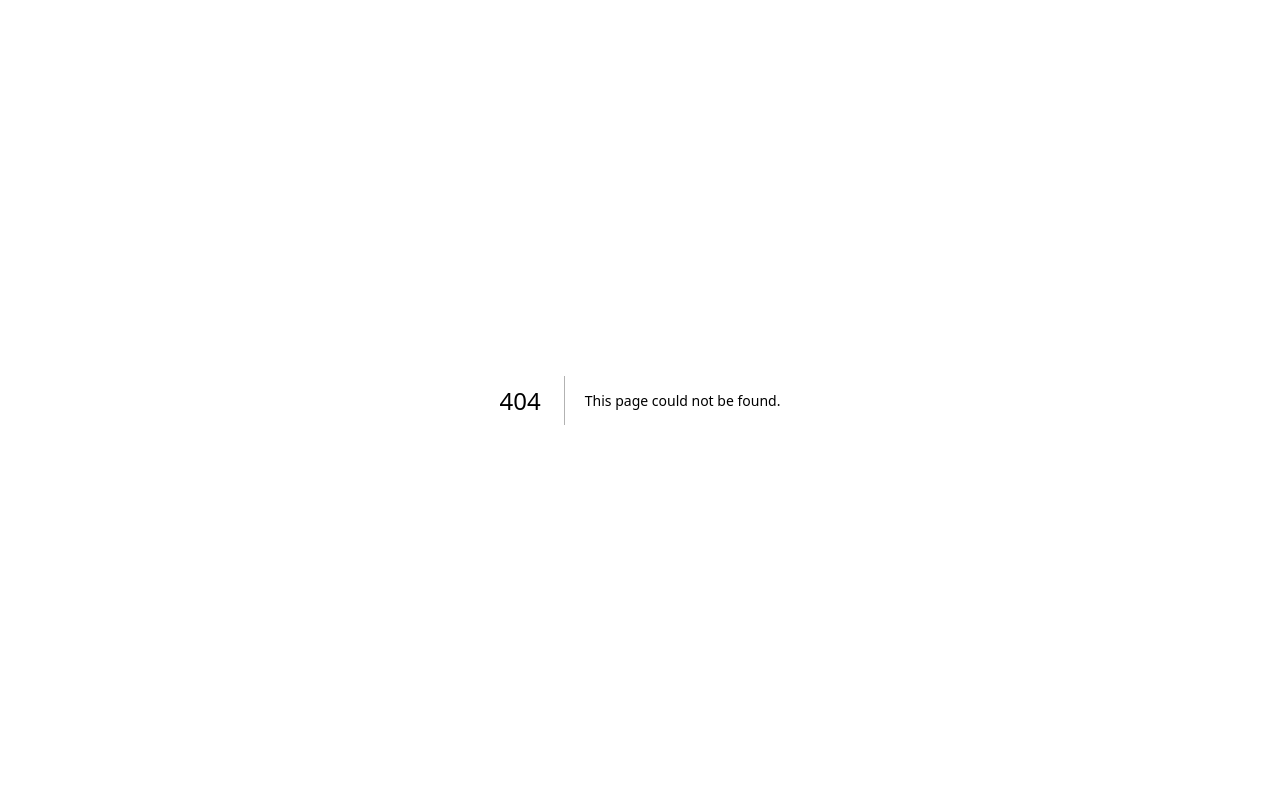
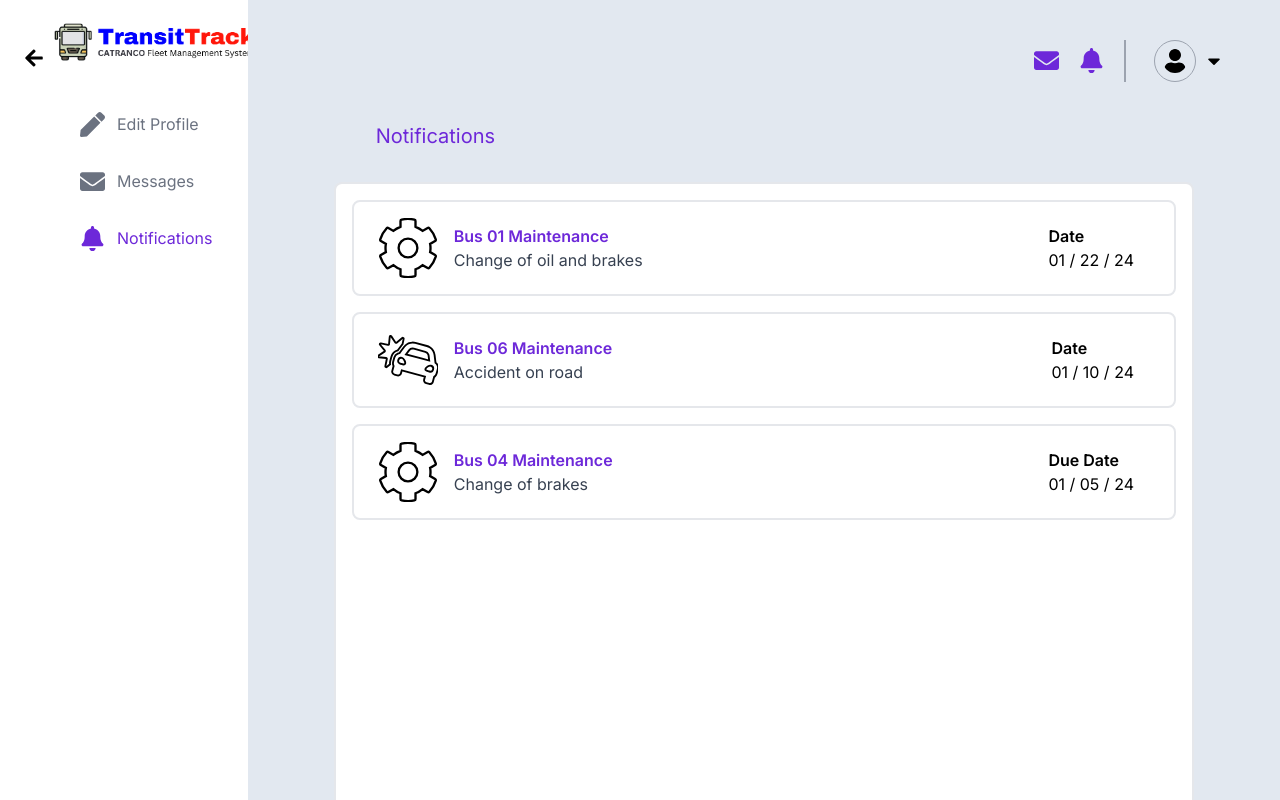
Before and after one commit to CATRANCO-Fleet-Management-System/FE-CAPSTONE, a Next.js app: page /notification in a window 1280 px wide. Before the commit this address had no page. Built offline with nearby package versions, Linux system fonts and the light colour scheme.

Commit message:
DONE NOTIFICATIONS

```diff
--- /dev/null
+++ b/src/app/notification/page.tsx
@@ -0,0 +1,191 @@
+"use client";
+import React, { useState, useRef, useEffect } from "react";
+import {
+  FaUser,
+  FaCarCrash,
+  FaArrowLeft,
+  FaEnvelope,
+  FaBell,
+  FaCaretDown,
+  FaPen,
+  FaCog,
+} from "react-icons/fa";
+
+const DashboardHeader = () => {
+  const [dropdownVisible, setDropdownVisible] = useState(false);
+  const dropdownRef = useRef(null);
+
+  const toggleDropdown = () => {
+    setDropdownVisible(!dropdownVisible);
+  };
+
+  // Close dropdown if clicking outside of it
+  useEffect(() => {
+    const handleClickOutside = (event) => {
+      if (dropdownRef.current && !dropdownRef.current.contains(event.target)) {
+        setDropdownVisible(false);
+      }
+    };
+
+    document.addEventListener("mousedown", handleClickOutside);
+    return () => document.removeEventListener("mousedown", handleClickOutside);
+  }, []);
+
+  return (
+    <section className="h-screen flex flex-row bg-white ">
+      <section className="left w-1/5 flex flex-col">
+        <div className="header flex flex-row">
+          <FaArrowLeft size={20} className="fixed mt-12 ml-6" />
+          <img
+            src="/logo.png"
+            alt="Image Logo"
+            className="object-contain -mt-14 w-80 ml-10"
+          />
+        </div>
+        <div className="Options flex -mt-7 ml-20">
+          <ul className="listOptions flex flex-col  space-y-8 text-gray-500">
+            <li className="menu-item flex flex-row items-center group hover:text-violet-700 transition-colors duration-2000 ">
+              <FaPen size={25} className="mr-3 " />
+              <a href="#">Edit Profile</a>
+            </li>
+            <li className="menu-item flex flex-row items-center group hover:text-violet-700 transition-colors duration-2000 ">
+              <FaEnvelope size={25} className="mr-3 " />
+              <a href="#">Messages</a>
+            </li>
+            <li className="menu-item flex flex-row items-center group text-violet-700 ">
+              <FaBell size={25} className="mr-3" />
+              <a href="#">Notifications</a>
+            </li>
+          </ul>
+        </div>
+      </section>
+
+      <section className="right w-10/12 bg-slate-200 overflow-y-hidden">
+        <div className="header flex flex-row mt-10 justify-end">
+          <div className="icon-container flex flex-row mr-14">
+            <div className="icons flex flex-row border-r-2 border-gray-400 mr-4 text-violet-700">
+              <FaEnvelope size={25} className="mr-5 mt-2" />
+              <FaBell size={25} className="mr-5 mt-2" />
+            </div>
+            <div className="profile ml-3 flex items-center justify-center relative">
+              <FaUser
+                size={42}
+                className="rounded-full border border-gray-400 p-2"
+              />
+              <FaCaretDown
+                size={20}
+                className="ml-2 cursor-pointer"
+                onClick={toggleDropdown}
+              />
+              {dropdownVisible && (
+                <div
+                  ref={dropdownRef}
+                  className="absolute right-0 mr-2 mt-36 w-32 text-base bg-white border border-gray-300 rounded shadow-lg"
+                >
+                  <a
+                    href="#"
+                    className="block px-4 py-2 text-gray-800 hover:bg-gray-100"
+                  >
+                    Edit Profile
+                  </a>
+                  <a
+                    href="#"
+                    className="block px-4 py-2 text-gray-800 hover:bg-gray-100"
+                  >
+                    Settings
+                  </a>
+                  <a
+                    href="#"
+                    className="block px-4 py-2 text-red-500 font-semibold hover:bg-gray-100"
+                  >
+                    Logout
+                  </a>
+                </div>
+              )}
+            </div>
+          </div>
+        </div>
+
+        <div className="content flex flex-col h-full ">
+          <div className="Notifications mt-10">
+            <h1 className=" text-violet-700 text-xl ml-32 font-normal">
+              Notifications
+            </h1>
+            <div className="output flex mt-8 items-center justify-center">
+              <div className="locations w-5/6 bg-white h-160 rounded-lg border-2 border-gray-200">
+                <div className="notifs w-auto m-4 h-24 border-gray-200 rounded-lg border-2 flex items-center">
+                  <div className="logo ml-4">
+                    <FaCog
+                      size={60}
+                      className="ml-2 fill-none stroke-black stroke-20"
+                    />
+                  </div>
+                  <div className="title ml-4">
+                    <h1 className="type-notif text-violet-700 font-semibold">
+                      Bus 01 Maintenance
+                    </h1>
+                    <p className="description-notif text-gray-700">
+                      Change of oil and brakes
+                    </p>
+                  </div>
+                  <div className="date-notif ml-auto mr-10">
+                    <div className="date-description">
+                      <h1 className="title font-semibold">Date</h1>
+                      <p className="date">01 / 22 / 24</p>
+                    </div>
+                  </div>
+                </div>
+                <div className="notifs w-auto m-4 h-24 border-gray-200 rounded-lg border-2 flex items-center">
+                  <div className="logo ml-4">
+                    <FaCarCrash
+                      size={60}
+                      className="ml-2 fill-none stroke-black stroke-20"
+                    />
+                  </div>
+                  <div className="title ml-4">
+                    <h1 className="type-notif text-violet-700 font-semibold">
+                      Bus 06 Maintenance
+                    </h1>
+                    <p className="description-notif text-gray-700">
+                      Accident on road
+                    </p>
+                  </div>
+                  <div className="date-notif ml-auto mr-10">
+                    <div className="date-description">
+                      <h1 className="title font-semibold">Date</h1>
+                      <p className="date">01 / 10 / 24</p>
+                    </div>
+                  </div>
+                </div>
+                <div className="notifs w-auto m-4 h-24 border-gray-200 rounded-lg border-2 flex items-center">
+                  <div className="logo ml-4">
+                    <FaCog
+                      size={60}
+                      className="ml-2 fill-none stroke-black stroke-20"
+                    />
+                  </div>
+                  <div className="title ml-4">
+                    <h1 className="type-notif text-violet-700 font-semibold">
+                      Bus 04 Maintenance
+                    </h1>
+                    <p className="description-notif text-gray-700">
+                      Change of brakes
+                    </p>
+                  </div>
+                  <div className="date-notif ml-auto mr-10">
+                    <div className="date-description">
+                      <h1 className="title font-semibold">Due Date</h1>
+                      <p className="date">01 / 05 / 24</p>
+                    </div>
+                  </div>
+                </div>
+              </div>
+            </div>
+          </div>
+        </div>
+      </section>
+    </section>
+  );
+};
+
+export default DashboardHeader;
--- a/tailwind.config.js
+++ b/tailwind.config.js
@@ -4,7 +4,8 @@ module.exports = {
   theme: {
     extend: {
       height: {
-        120: "32rem", // Custom height value
+        120: "32rem",
+        160: "45rem",
       },
       strokeWidth: {
         1: "1px",
```
